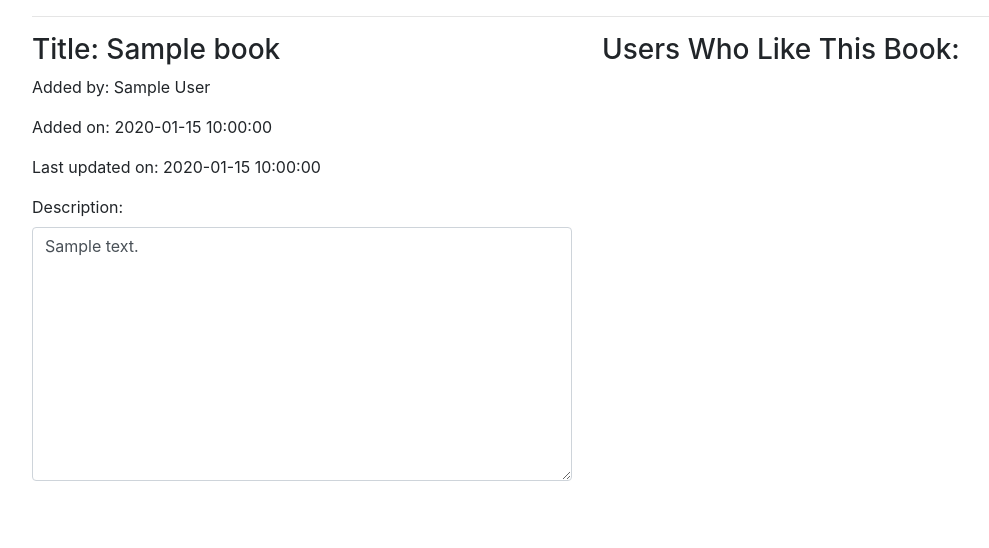
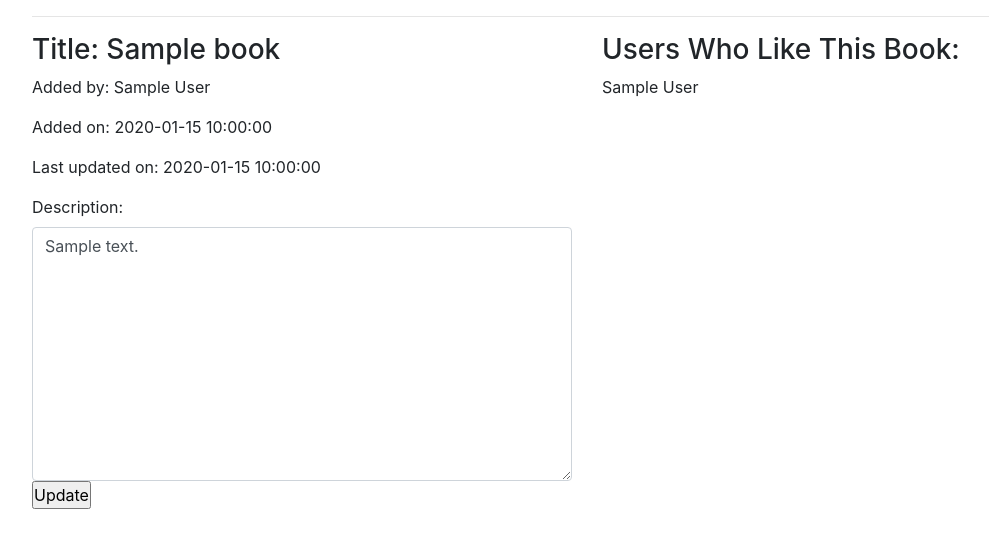
Before and after one commit to Matthew-Luk/Projects-and-Algos-Bootcamp, a Flask app: template projects/book_club_python/flask_app/templates/creator.html in a window 1280 px wide. Shown: the part 81-629 px from the top of the page, without its empty margins (53-1042 px from the left). Run offline with Flask 2, Linux system fonts and the light colour scheme; the template is opened without the code that fills it: most values are stand-ins (such as "Sample title", 1, 10 or a date in 2020).

Commit message:
update hidden inputs

```diff
--- a/projects/book_club_python/flask_app/templates/creator.html
+++ b/projects/book_club_python/flask_app/templates/creator.html
@@ -21,11 +21,19 @@
                 <p>Added by: {{book.users.first_name}} {{book.users.last_name}}</p>
                 <p>Added on: {{book.created_at}}</p>
                 <p>Last updated on: {{book.updated_at}}</p>
-                <label for="">Description: </label>
-                <textarea class="form-control" id="" cols="30" rows="10">{{book.description}}</textarea>
+                <form action="/update_description" method="POST">
+                    <label for="description">Description: </label>
+                    <textarea name="description" class="form-control" cols="30" rows="10">{{book.description}}</textarea>
+                    <input type="hidden" name="title" value="{{book.title}}">
+                    <input type="hidden" name="id" value="{{book.id}}">
+                    <input type="submit" value="Update">
+                </form>
             </div>
             <div class="right">
                 <h3>Users Who Like This Book:</h3>
+                {%for user in all_users%}
+                <p>{{user.first_name}} {{user.last_name}}</p>
+                {%endfor%}
             </div>
         </div>
     </div>
```
